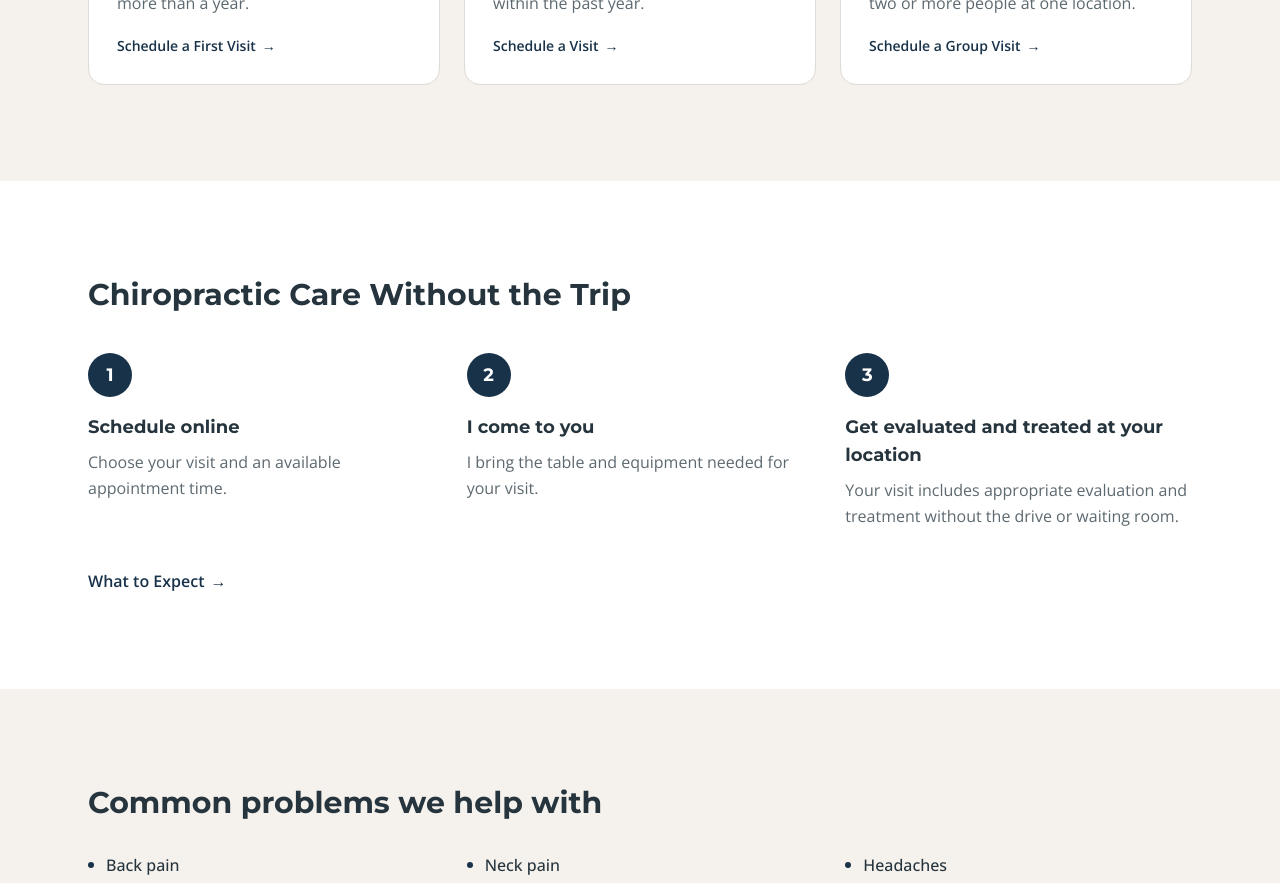
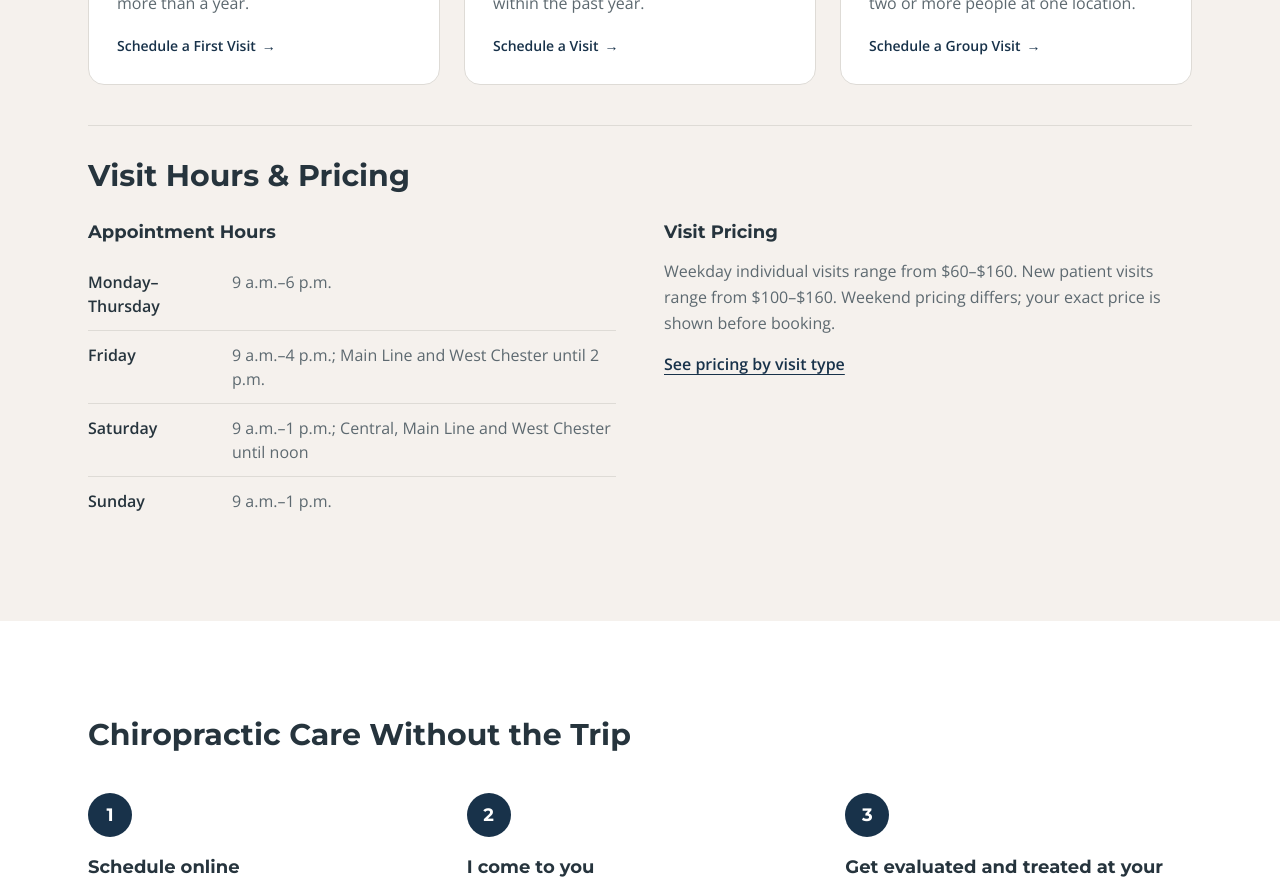
Before and after one commit to mybackcracker/gochiro-platform, a Next.js app: page / in a window 1280 px wide. Shown: the part 1020-1903 px from the top of the page. Built offline with nearby package versions, Linux system fonts and the light colour scheme.

Commit message:
Show approved hours and weekday pricing on home and area pages

```diff
--- a/app/(marketing)/page.tsx
+++ b/app/(marketing)/page.tsx
@@ -22,6 +22,7 @@ import { HOME_VISIT_IMAGE, DOCTOR_PORTRAIT_IMAGE } from "@/lib/images";
 import JsonLd from "@/components/JsonLd";
 import { localBusinessSchema } from "@/lib/businessSchema";
 import { LOCAL_AREAS } from "@/lib/localAreas";
+import VisitHoursPricing from "@/components/VisitHoursPricing";
 
 export const metadata: Metadata = {
   title: "Go Chiro Mobile — Chiropractic Care That Comes to You",
@@ -92,6 +93,7 @@ export default function HomePage() {
             <ChoiceCard title="Returning Patient" description="Already a patient and have been seen within the past year." href="/book?start=returning" cta="Schedule a Visit" />
             <ChoiceCard title="Group Visit" description="Wellness-focused chiropractic care for two or more people at one location." href="/book?start=group" cta="Schedule a Group Visit" />
           </div>
+          <VisitHoursPricing />
         </Container>
       </Section>
 
--- a/components/LocalAreaPage.tsx
+++ b/components/LocalAreaPage.tsx
@@ -18,6 +18,7 @@ import {
 import LocalAreaLinkList from "@/components/LocalAreaLinkList";
 import { BUSINESS_PHONE } from "@/lib/gochiro";
 import type { LocalAreaContent } from "@/lib/localAreas/types";
+import VisitHoursPricing from "@/components/VisitHoursPricing";
 
 // Shared structural template for every local service-area page. Section
 // order, layout and the visual system (Section/Container/TwoColumn/Step/
@@ -160,6 +161,7 @@ export default function LocalAreaPage({ content }: { content: LocalAreaContent }
               <P key={paragraph}>{paragraph}</P>
             ))}
           </Prose>
+          <VisitHoursPricing />
         </Container>
       </Section>
 
--- /dev/null
+++ b/components/VisitHoursPricing.tsx
@@ -0,0 +1,49 @@
+import Link from "next/link";
+import { H2 } from "@/components/ui";
+import { BUSINESS_HOURS, VISITS, type VisitType } from "@/lib/gochiro";
+
+const INDIVIDUAL_VISITS: VisitType[] = [
+  "new-patient", "maintenance", "priority-standard", "priority-upgraded", "care-plan",
+];
+const weekdayPrices = INDIVIDUAL_VISITS.flatMap((visit) => {
+  const { standard, premium } = VISITS[visit];
+  return [standard, premium].filter((price): price is number => price !== null);
+});
+const hoursRows = [
+  { day: "Monday–Thursday", hours: BUSINESS_HOURS[0].hours },
+  ...BUSINESS_HOURS.slice(4),
+];
+
+export default function VisitHoursPricing() {
+  return (
+    <div className="mt-10 border-t border-line pt-8">
+      <H2>Visit Hours &amp; Pricing</H2>
+      <div className="mt-6 grid gap-8 lg:grid-cols-2 lg:gap-12">
+        <div>
+          <h3 className="font-heading text-lg font-bold text-ink">Appointment Hours</h3>
+          <table className="mt-3 w-full text-left text-base text-muted" aria-label="Appointment hours">
+            <tbody className="divide-y divide-line">
+              {hoursRows.map(({ day, hours }) => (
+                <tr key={day}>
+                  <th scope="row" className="w-36 py-3 pr-4 align-top font-semibold text-ink">{day}</th>
+                  <td className="py-3 align-top">{hours}</td>
+                </tr>
+              ))}
+            </tbody>
+          </table>
+        </div>
+        <div>
+          <h3 className="font-heading text-lg font-bold text-ink">Visit Pricing</h3>
+          <p className="mt-3 text-base leading-relaxed text-muted">
+            Weekday individual visits range from ${Math.min(...weekdayPrices)}–${Math.max(...weekdayPrices)}.
+            {" "}New patient visits range from ${VISITS["new-patient"].standard}–${VISITS["new-patient"].premium}.
+            {" "}Weekend pricing differs; your exact price is shown before booking.
+          </p>
+          <Link href="/pricing" className="mt-4 inline-block font-semibold text-navy underline underline-offset-4">
+            See pricing by visit type
+          </Link>
+        </div>
+      </div>
+    </div>
+  );
+}
```
